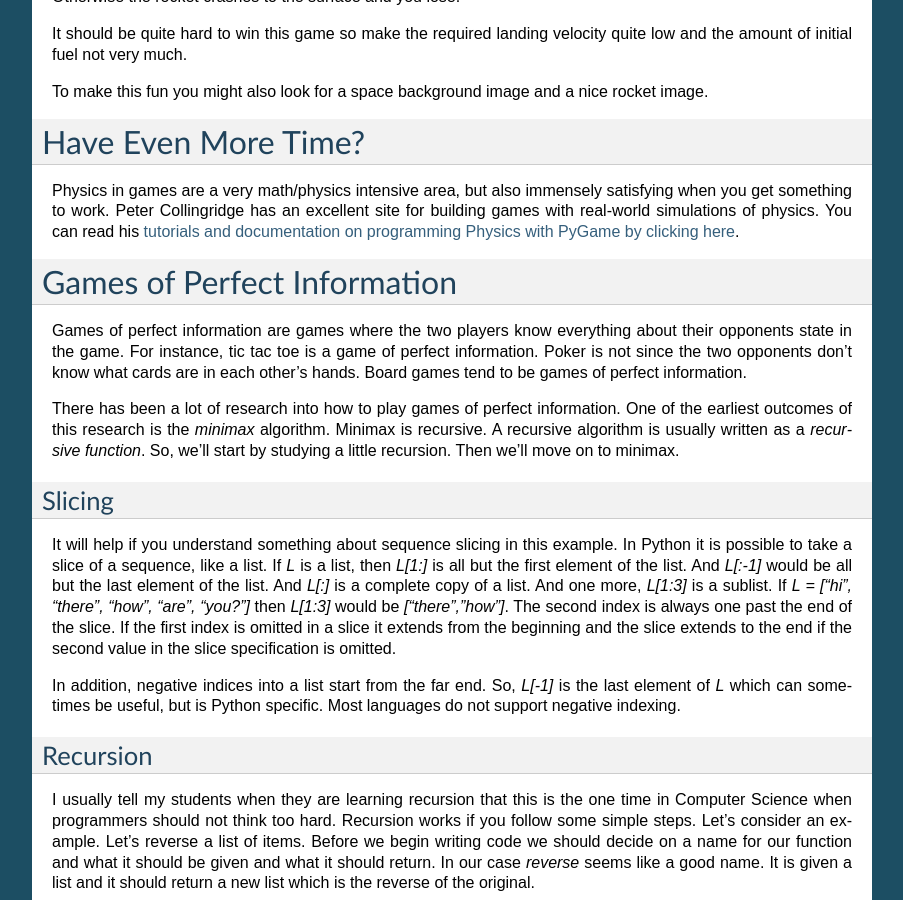
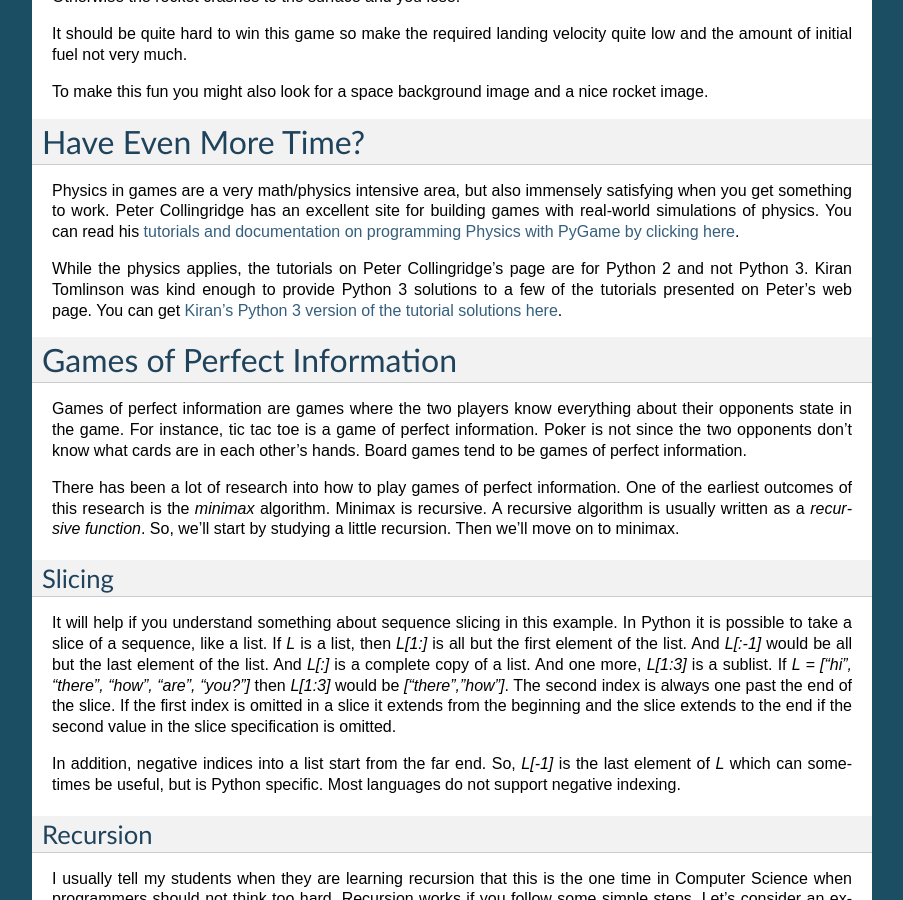
Before and after one commit to kentdlee/SCSI, a Sphinx documentation site: the page built from source/index.rst, in a window 1280 px wide and 900 px high, scrolled down 48882 px. Shown: the whole window, without its empty margins (198-1101 px from the left). Built offline with Sphinx 7.4.7, drawn with Linux system fonts in a browser that asks for light colours; formulas are drawn with MathJax 3.

Commit message:
latest changes

```diff
--- a/source/index.rst
+++ b/source/index.rst
@@ -2836,6 +2836,10 @@ Physics in games are a very math/physics intensive area, but also immensely sati
 has an excellent site for building games with real-world simulations of physics. You can read his `tutorials and documentation on
 programming Physics with PyGame by clicking here <http://www.petercollingridge.co.uk/tutorials/pygame-physics-simulation/>`_.
 
+While the physics applies, the tutorials on Peter Collingridge's page are for Python 2 and not Python 3.
+Kiran Tomlinson was kind enough to provide Python 3 solutions to a few of the tutorials presented on Peter's web page. You can
+get `Kiran's Python 3 version of the tutorial solutions here <https://github.com/tomlinsonk/pygame-physics>`_.
+
 .. End of Session 3.
 
 Games of Perfect Information
```
Also changed, not shown: 4 other files.
